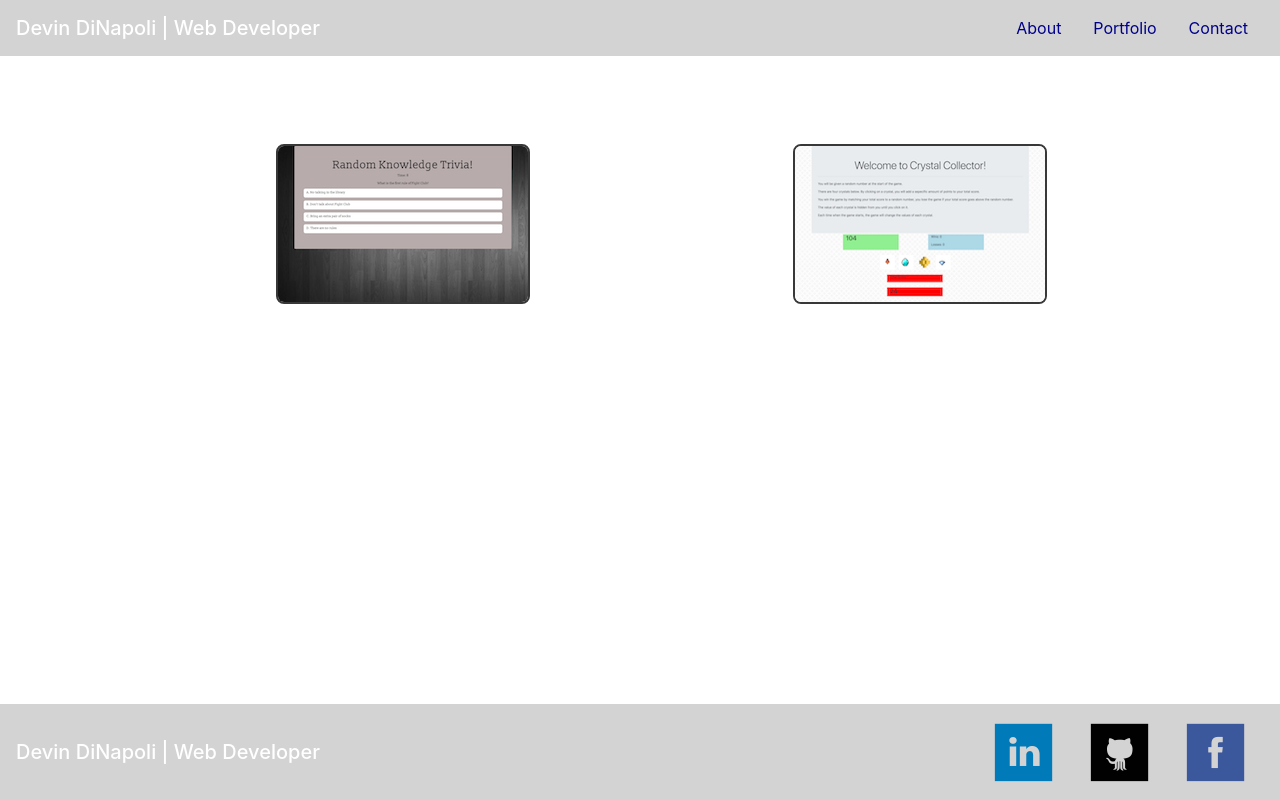
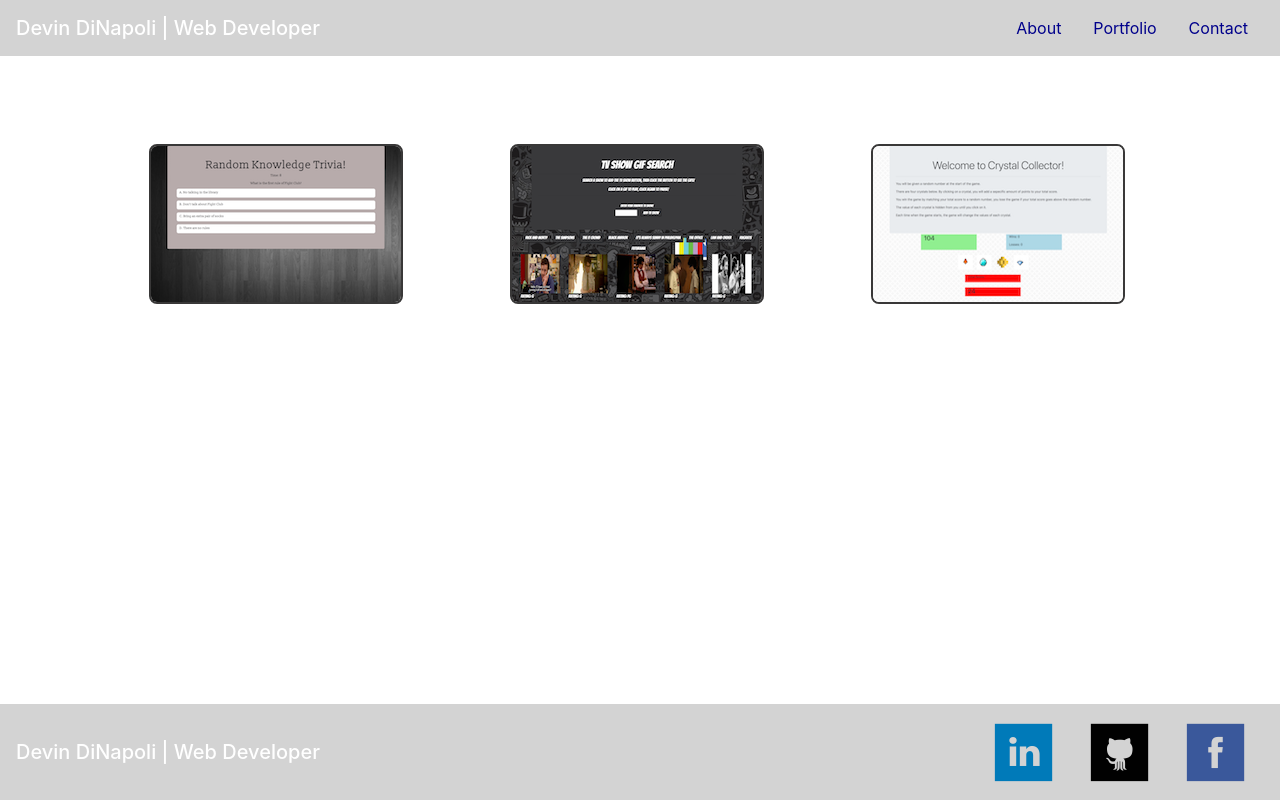
Before and after one commit to devindinapoli/Bootstrap-Portfolio, a plain HTML site: page portfolio.html in a window 1280 px wide. Drawn offline with nearby package versions, Linux system fonts and the light colour scheme.

Commit message:
added app to portfolio

```diff
--- a/portfolio.html
+++ b/portfolio.html
@@ -32,10 +32,13 @@
                 <br>
                 <div class="jumbotron portfolio">
                     <div class="row">
-                        <div class="col-md-6">
+                        <div class="col-md-4">
                             <a href="https://devindinapoli.github.io/TriviaGame/"><img src="images/triviaGame.png" class="project"></a>
                         </div>
-                        <div class="col-md-6">
+                        <div class="col-md-4">
+                            <a href="https://devindinapoli.github.io/GifTastic/"><img src="images/GifApp.png" class="project"></a>
+                        </div>
+                        <div class="col-md-4">
                             <a href="https://devindinapoli.github.io/week-4-game"><img src="images/week4.png" class="project"></a>
                             <br>
                         </div>
--- a/style.css
+++ b/style.css
@@ -21,6 +21,7 @@ body {
 .portfolio{
     background: rgba(1, 3, 61, 0);
     text-align: center;
+    padding-left: 25px;
 }
 .bg-black{
     background: rgba(167, 167, 167, 0.5);
```
Also changed, not shown: images/GifApp.png (added), 2 other files.
